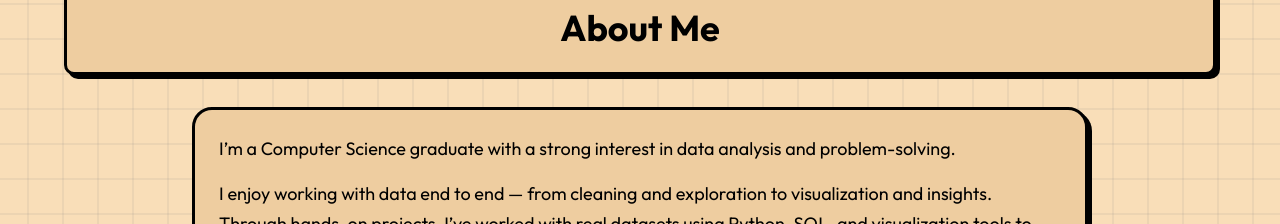
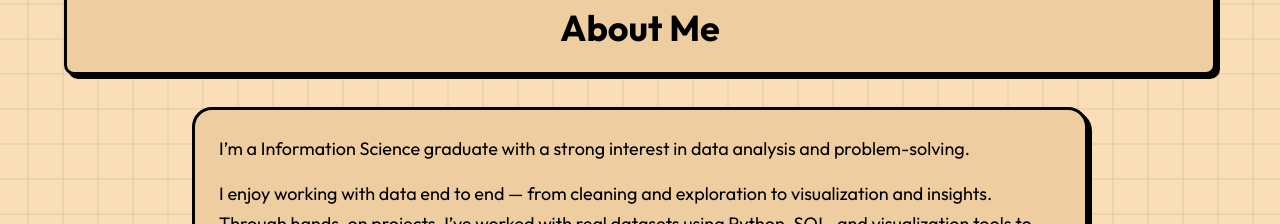
Before and after one commit to hrithiknl17/MyPortfolio, a React (Vite) app: page / in a window 1280 px wide. Shown: the part 820-1044 px from the top of the page. Built offline with nearby package versions, Linux system fonts and the light colour scheme; the HTML template or start-up script is replaced by a standard one.

Commit message:
Update educational background in AboutMeSection

```diff
--- a/src/components/AboutMeSection.tsx
+++ b/src/components/AboutMeSection.tsx
@@ -19,7 +19,7 @@ const AboutMeSection = () => {
                 {/* Bio */}
                 <div className="mb-8">
                     <p className="text-lg leading-relaxed mb-4">
-                        I’m a Computer Science graduate with a strong interest in data analysis and problem-solving.
+                        I’m a Information Science graduate with a strong interest in data analysis and problem-solving.
                     </p>
                     <p className="text-lg leading-relaxed">
 
```
